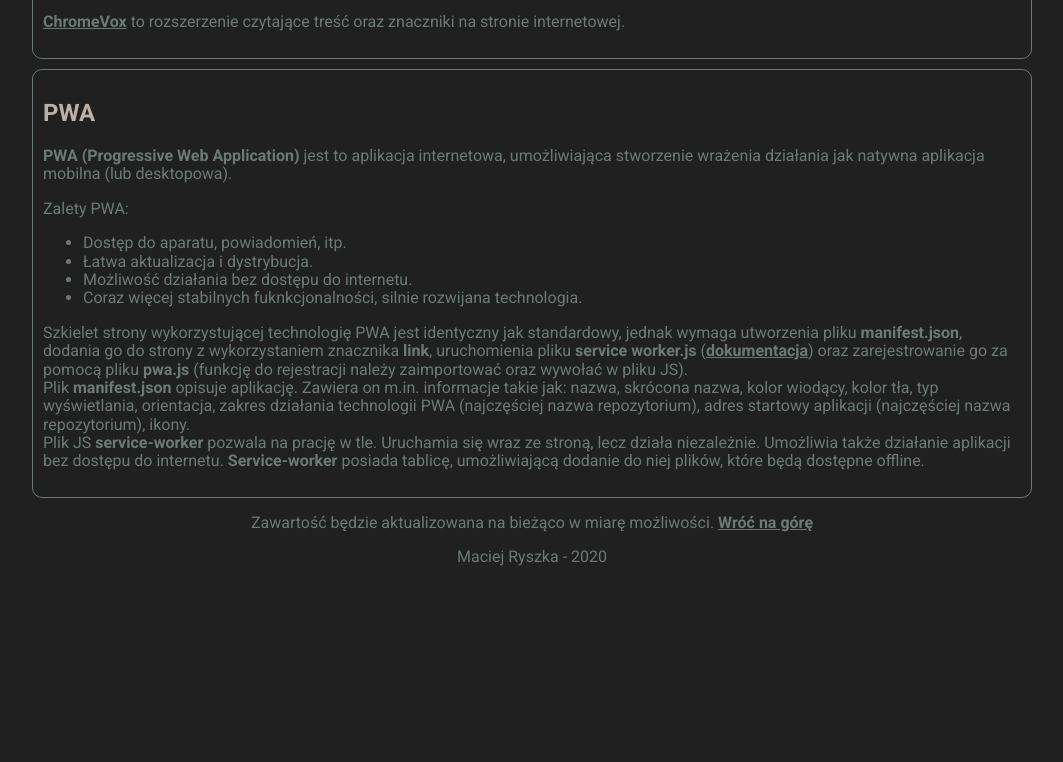
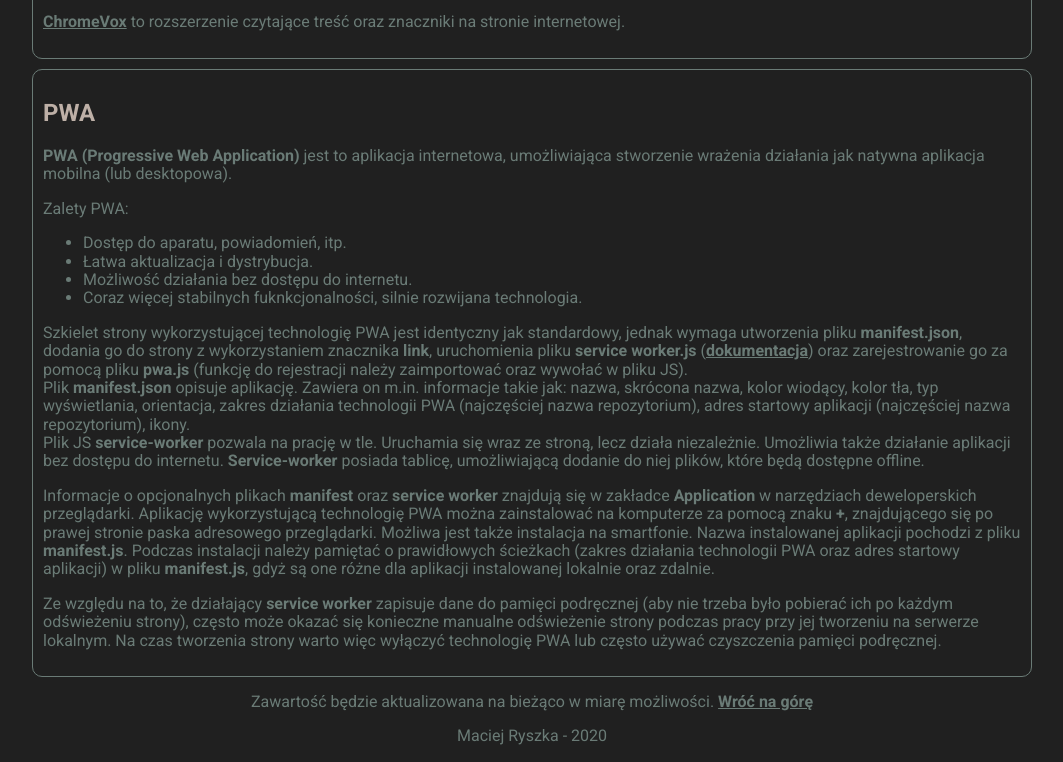
Before and after one commit to maciejryszka/homepage, a website: page pozostale.html in a window 1280 px wide. Shown: the part 5560-6322 px from the top of the page, without its empty margins (108-1171 px from the left). Before the commit the page ends 6143 px from the top, so only its background shows below. Drawn offline with Linux system fonts and the light colour scheme.

Commit message:
add new articles\

```diff
--- a/pozostale.html
+++ b/pozostale.html
@@ -612,6 +612,27 @@
           tablicę, umożliwiającą dodanie do niej plików, które będą dostępne
           offline.
         </p>
+        <p class="article__text">
+          Informacje o opcjonalnych plikach <b>manifest</b> oraz
+          <b>service worker</b> znajdują się w zakładce <b>Application</b> w
+          narzędziach deweloperskich przeglądarki. Aplikację wykorzystującą
+          technologię PWA można zainstalować na komputerze za pomocą znaku
+          <b>+</b>, znajdującego się po prawej stronie paska adresowego
+          przeglądarki. Możliwa jest także instalacja na smartfonie. Nazwa
+          instalowanej aplikacji pochodzi z pliku <b>manifest.js</b>. Podczas
+          instalacji należy pamiętać o prawidłowych ścieżkach (zakres działania
+          technologii PWA oraz adres startowy aplikacji) w pliku
+          <b>manifest.js</b>, gdyż są one różne dla aplikacji instalowanej
+          lokalnie oraz zdalnie.
+        </p>
+        <p class="article__text">
+          Ze względu na to, że działający <b>service worker</b> zapisuje dane do
+          pamięci podręcznej (aby nie trzeba było pobierać ich po każdym
+          odświeżeniu strony), często może okazać się konieczne manualne
+          odświeżenie strony podczas pracy przy jej tworzeniu na serwerze
+          lokalnym. Na czas tworzenia strony warto więc wyłączyć technologię PWA
+          lub często używać czyszczenia pamięci podręcznej.
+        </p>
       </article>
     </main>
     <footer class="footer">
```
Also changed, not shown: dziennik.html (+12 -0 lines).
